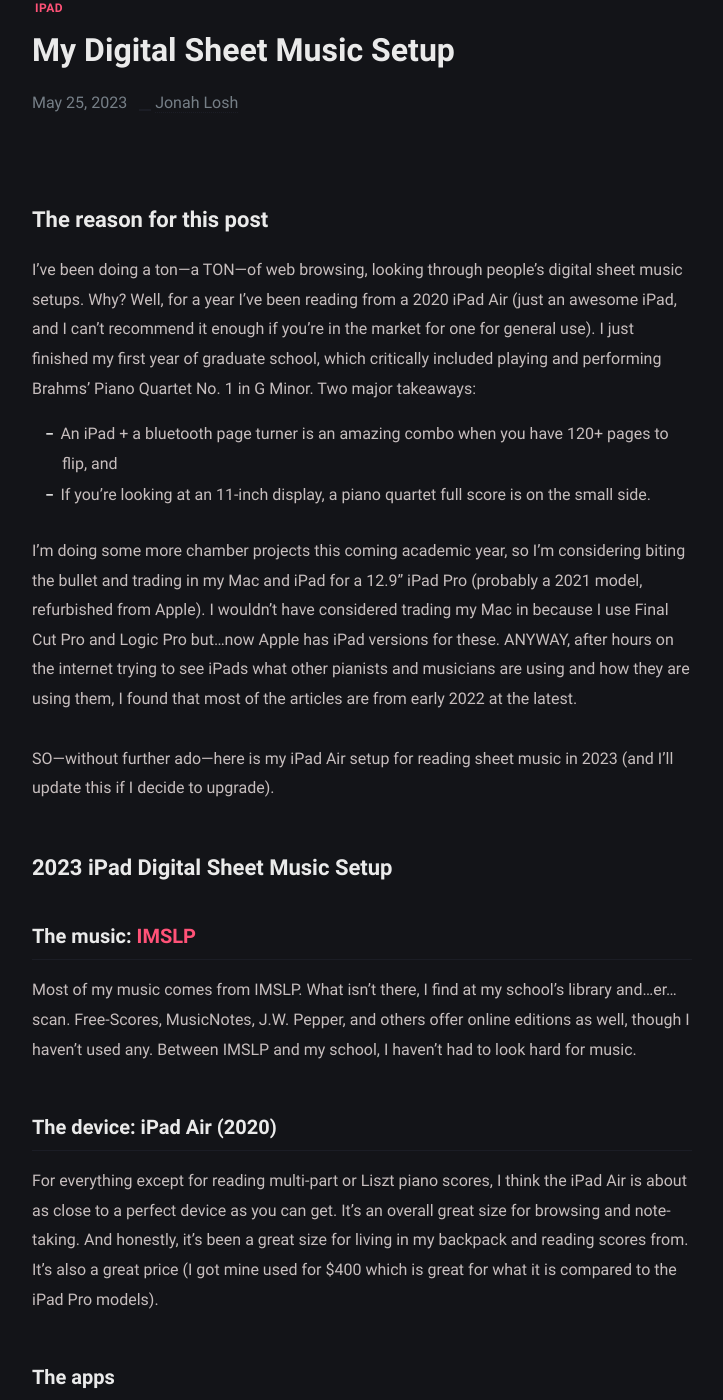
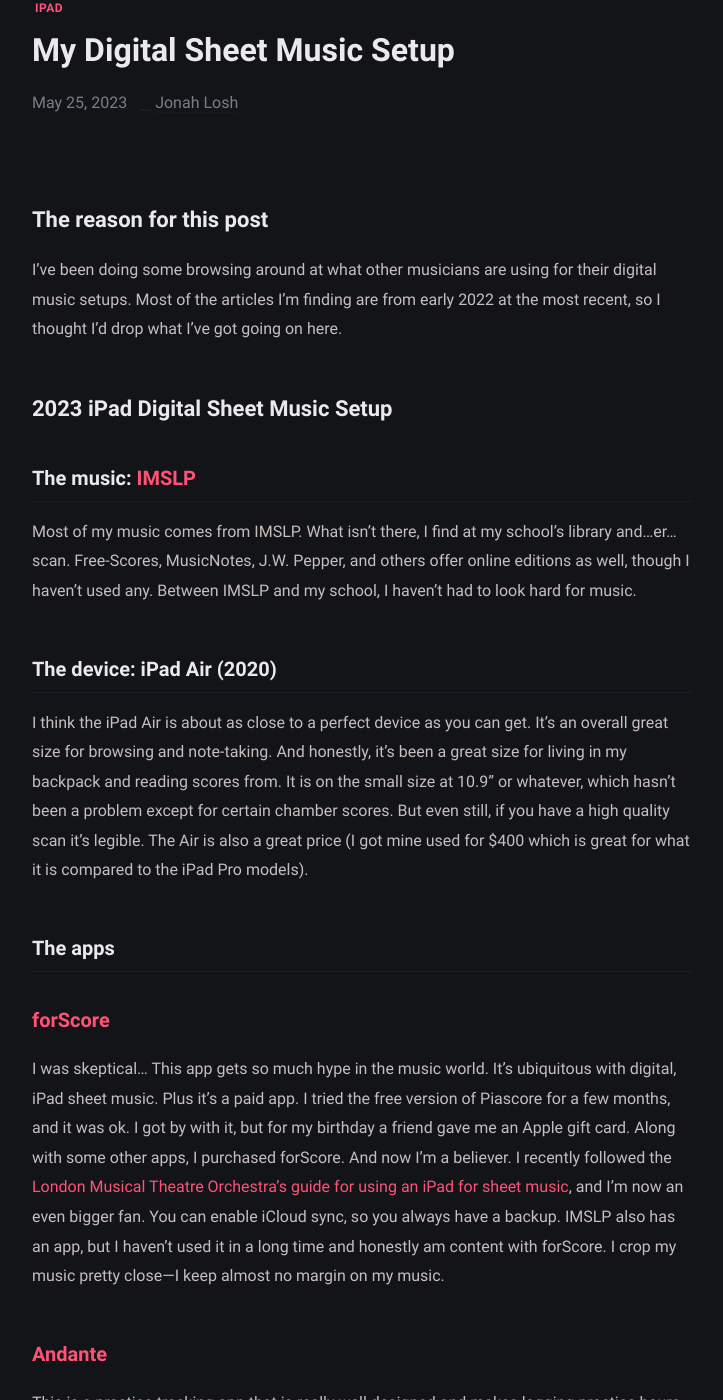
Before and after one commit to atrial-albumen/atrial-albumen.github.io, a Jekyll site: the page built from _posts/2023-05-25-digital-sheet-music-setup/2023-05-25-digital-sheet-music-setup.md, in a window 1280 px wide and 1400 px high, scrolled down 208 px. Shown: the whole window, without its empty margins (278-1001 px from the left). Built offline with Jekyll 4.4.1, drawn with Linux system fonts in a browser that asks for light colours; some of the changed text lies outside the part shown.

Commit message:
Update 2023-05-25-digital-sheet-music-setup.md

```diff
--- a/_posts/2023-05-25-digital-sheet-music-setup/2023-05-25-digital-sheet-music-setup.md
+++ b/_posts/2023-05-25-digital-sheet-music-setup/2023-05-25-digital-sheet-music-setup.md
@@ -7,20 +7,13 @@
 ---
 
 ## The reason for this post
-
-I've been doing a ton—a TON—of web browsing, looking through people's digital sheet music setups. Why? Well, for a year I've been reading from a 2020 iPad Air (just an awesome iPad, and I can't recommend it enough if you're in the market for one for general use). I just finished my first year of graduate school, which critically included playing and performing Brahms' Piano Quartet No. 1 in G Minor. Two major takeaways:
-* An iPad + a bluetooth page turner is an amazing combo when you have 120+ pages to flip, and
-* If you're looking at an 11-inch display, a piano quartet full score is on the small side.
-
-I’m doing some more chamber projects this coming academic year, so I'm considering biting the bullet and trading in my Mac and iPad for a 12.9" iPad Pro (probably a 2021 model, refurbished from Apple). I wouldn't have considered trading my Mac in because I use Final Cut Pro and Logic Pro but...now Apple has iPad versions for these. ANYWAY, after hours on the internet trying to see iPads what other pianists and musicians are using and how they are using them, I found that most of the articles are from early 2022 at the latest.
-
-SO—without further ado—here is my iPad Air setup for reading sheet music in 2023 (and I'll update this if I decide to upgrade).
+I've been doing some browsing around at what other musicians are using for their digital music setups. Most of the articles I'm finding are from early 2022 at the most recent, so I thought I'd drop what I've got going on here.
 
 ## 2023 iPad Digital Sheet Music Setup
 ### The music: [IMSLP](https://imslp.org)
 Most of my music comes from IMSLP. What isn’t there, I find at my school’s library and…er…scan. Free-Scores, MusicNotes, J.W. Pepper, and others offer online editions as well, though I haven’t used any. Between IMSLP and my school, I haven’t had to look hard for music.
 ### The device: iPad Air (2020)
-For everything except for reading multi-part or Liszt piano scores, I think the iPad Air is about as close to a perfect device as you can get. It’s an overall great size for browsing and note-taking. And honestly, it's been a great size for living in my backpack and reading scores from. It’s also a great price (I got mine used for $400 which is great for what it is compared to the iPad Pro models).
+I think the iPad Air is about as close to a perfect device as you can get. It’s an overall great size for browsing and note-taking. And honestly, it's been a great size for living in my backpack and reading scores from. It is on the small size at 10.9" or whatever, which hasn't been a problem except for certain chamber scores. But even still, if you have a high quality scan it's legible. The Air is also a great price (I got mine used for $400 which is great for what it is compared to the iPad Pro models).
 ### The apps
 #### [forScore](https://forscore.co/)
 I was skeptical… This app gets so much hype in the music world. It’s ubiquitous with digital, iPad sheet music. Plus it’s a paid app. I tried the free version of Piascore for a few months, and it was ok. I got by with it, but for my birthday a friend gave me an Apple gift card. Along with some other apps, I purchased forScore. And now I’m a believer. I recently followed the [London Musical Theatre Orchestra’s guide for using an iPad for sheet music](https://www.lmto.org/lmto-ipad-guide/), and I’m now an even bigger fan. You can enable iCloud sync, so you always have a backup. IMSLP also has an app, but I haven't used it in a long time and honestly am content with forScore. I crop my music pretty close—I keep almost no margin on my music.
@@ -62,6 +55,6 @@
 
 I have an Anker 100W charger. It’s way over-juiced, but it will give me 25% battery back in 10 minutes, if I remember correctly. Keep a charger and two USB-C cables on you at all times.
 
-If I think of anything else, I’ll update this. Overall, I’m a fan of the iPad Air as a sheet music reader. I still print out music to give me the option to practice without a screen and to have a backup of my music should the Apocalypse come.
+If I think of anything else, I’ll update this. Overall, I’m a fan of the iPad Air as a sheet music reader. I still print out music to give me the option to practice without a screen and to have a backup of my music should the Apocalypse come. At some point I want to upgrade to a 12.9" iPad, but it's hard to justify the price right now.
 
 Let me know if you have any suggestions or questions! 🫡🎹
```
